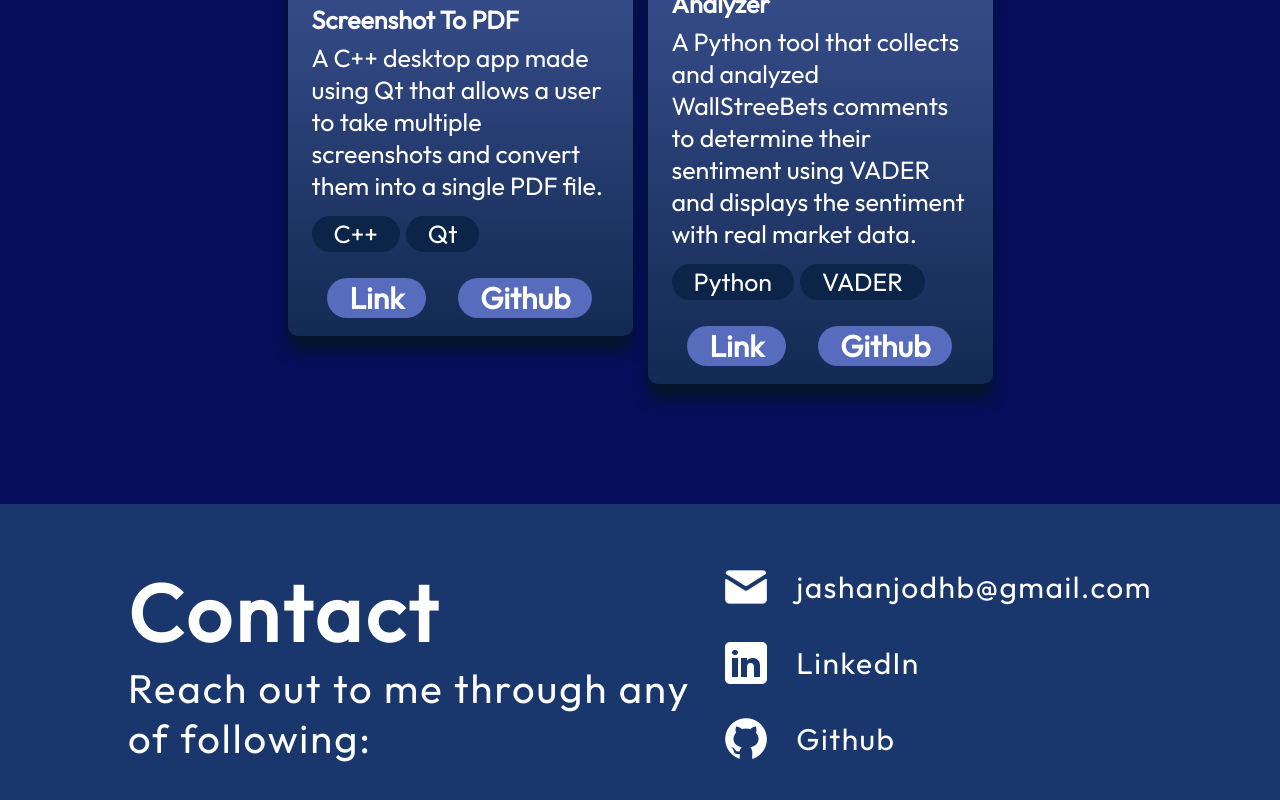
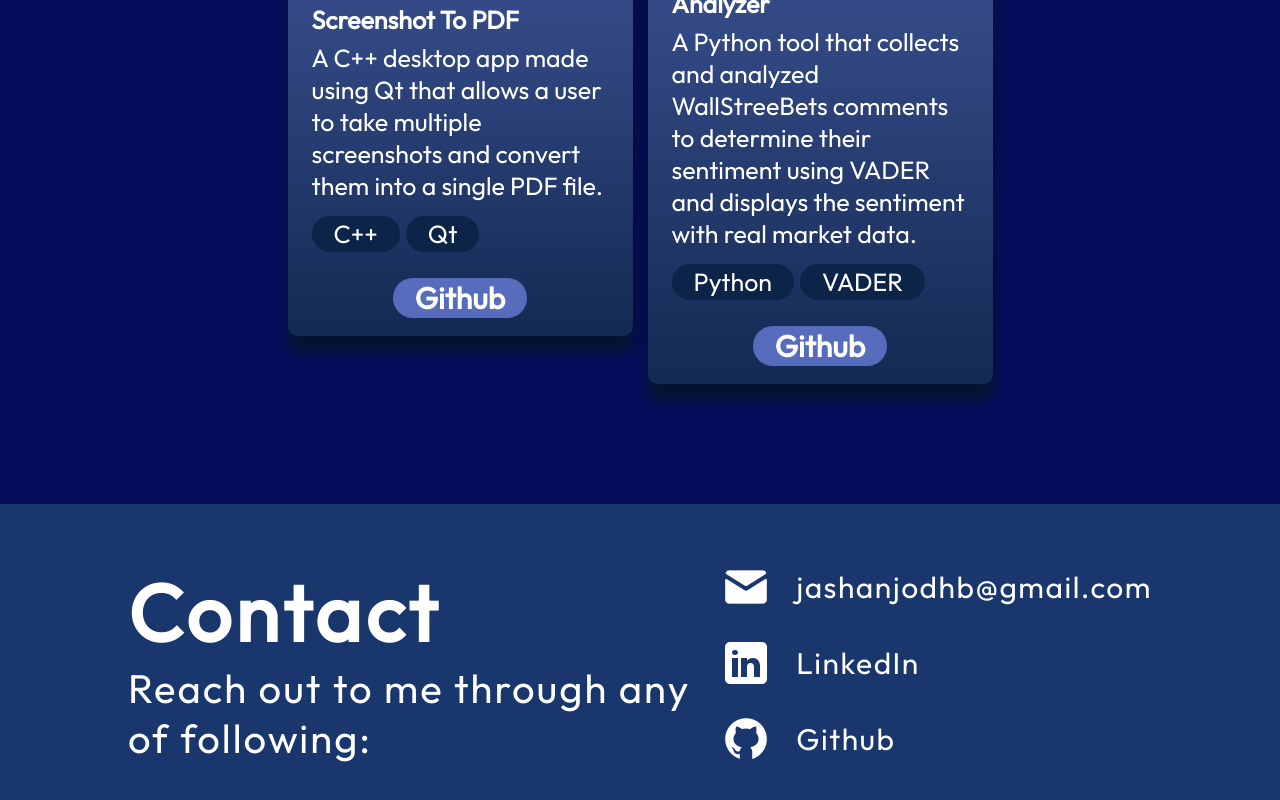
Before and after one commit to JashanjodhB/portfolioWebsite, a React (Vite) app: page / in a window 1280 px wide. Shown: the part 2644-3444 px from the top of the page. Built offline with nearby package versions, Linux system fonts and the light colour scheme.

Commit message:
Update ProjectCard.jsx

```diff
--- a/src/components/Projects/ProjectCard.jsx
+++ b/src/components/Projects/ProjectCard.jsx
@@ -15,7 +15,6 @@ export const ProjectCard = ( {project : {title,imageSrc,description,skills,link,
                 })}
             </ul>
             <div className={styles.links}>
-                <a target='_blank' href={link} className={styles.link}>Link</a>
                 <a target='_blank' href={github} className={styles.link}>Github</a>
             </div>
         </div>
```
